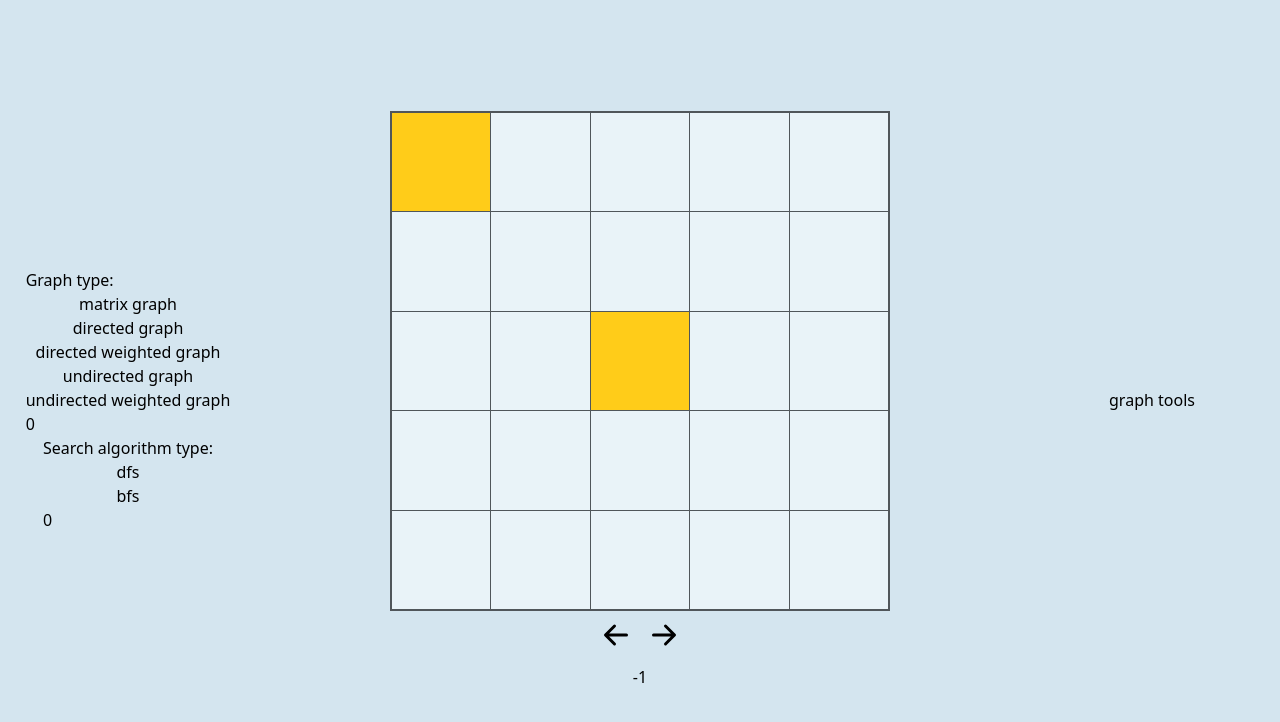
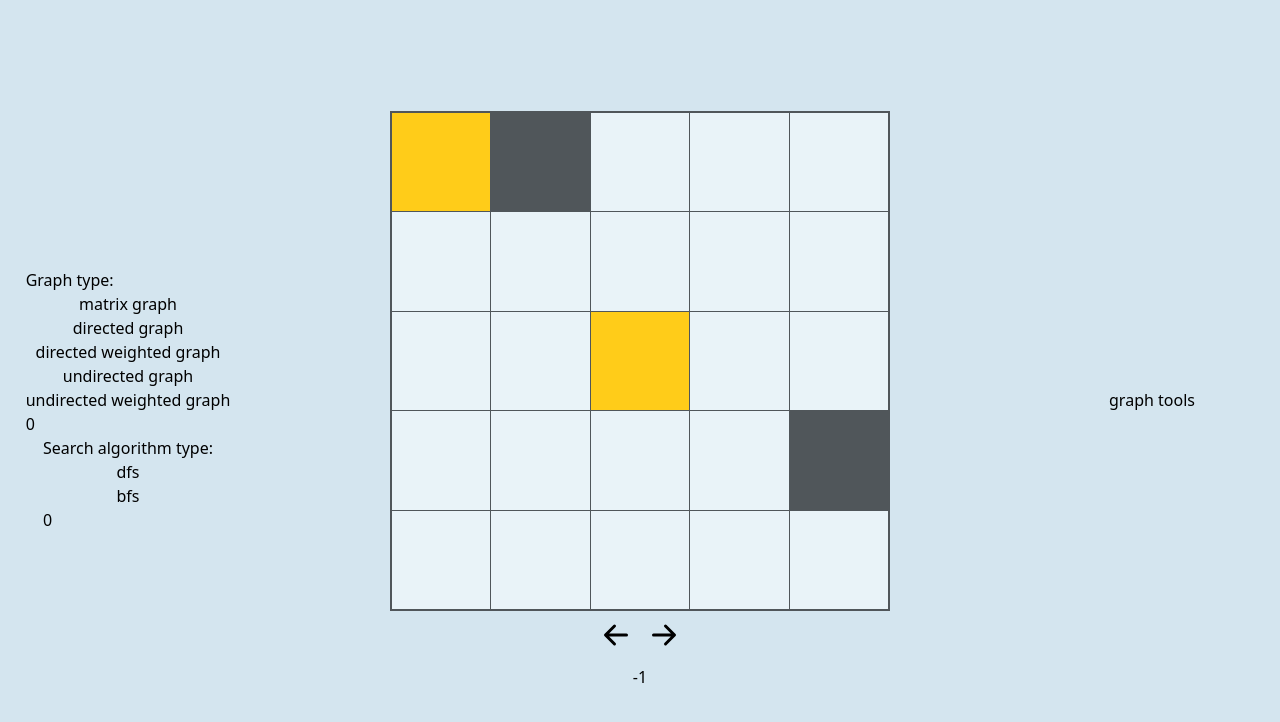
Before and after one commit to KLTPL/graph-algorithms-visualisation, a React (Vite) app: page / in a window 1280 px wide. Shown: the top 722 px of the page. Built offline with nearby package versions, Linux system fonts and the light colour scheme.

Commit message:
Now rocks are correctly shown on a matrix graph

```diff
--- a/src/SettingsContext.tsx
+++ b/src/SettingsContext.tsx
@@ -33,7 +33,6 @@ export function SettingsProvider({ children }: { children: React.ReactNode }) {
 
   function switchVisualisationData(graphType: UserGraphTypes, algorithmType: SearchAlgorithmsTypes): void {
     const newVisualisationData = getProperVisualisationData(graphType, algorithmType);
-    console.log(`newVisualisationData`, newVisualisationData);
     setVisualisationData(newVisualisationData);
     updateCurrStepIdx(DEFAULT_CURR_STEP_IDX);
   }
--- a/src/components/graphs/Matrix.tsx
+++ b/src/components/graphs/Matrix.tsx
@@ -39,7 +39,7 @@ function getColorClassNamesForField(visualisationData: VisualisationDataMatrix,
   const isReachedEndNode = isStartEndNode && isFieldVisited;
 
   return (
-    `${(isEmpty && !isStartOrEnd) ? "bg-marixGraphFieldEmpty" : ""} ${(isStartOrEnd && !isReachedEndNode) ? "bg-startAndEndNode" : ""} ${(isRock) ? "bg-marixGraphFieldRock": ""} ${(isFieldVisited && !isReachedEndNode) ? "bg-primary" : ""} ${(isReachedEndNode) ? "bg-green" : ""}`
+    `${(isEmpty && !isStartOrEnd) ? "bg-marixGraphFieldEmpty" : ""} ${(isStartOrEnd && !isReachedEndNode) ? "bg-startAndEndNode" : ""} ${(isRock) ? "bg-rock": ""} ${(isFieldVisited && !isReachedEndNode) ? "bg-primary" : ""} ${(isReachedEndNode) ? "bg-green" : ""}`
   );
 }
 
--- a/src/visualisationData/graphDataSets/MatrixGraphData.ts
+++ b/src/visualisationData/graphDataSets/MatrixGraphData.ts
@@ -9,6 +9,8 @@ export const matrixGraphData: GraphDataMatrix = {
 
 function getDefaultGraph(): MatrixGraph {
   const graph: MatrixGraph = new Array(5).fill(null).map(() => Array(5).fill(FieldTypesMatrixGraph.empty));
+  graph[0][1] = FieldTypesMatrixGraph.rock;
+  graph[3][4] = FieldTypesMatrixGraph.rock;
   return graph;
 }
 
--- a/tailwind.config.js
+++ b/tailwind.config.js
@@ -9,7 +9,6 @@ export default {
       primary: "#00a2ff",
       bgW: "#D4E5EF",
       marixGraphFieldEmpty: "#e9f3f8",
-      marixGraphFieldRock: "#e9f3f8",
       gray: "#50565a",
       startAndEndNode: "#FFCC19",
       green: "#5eff00",
```
